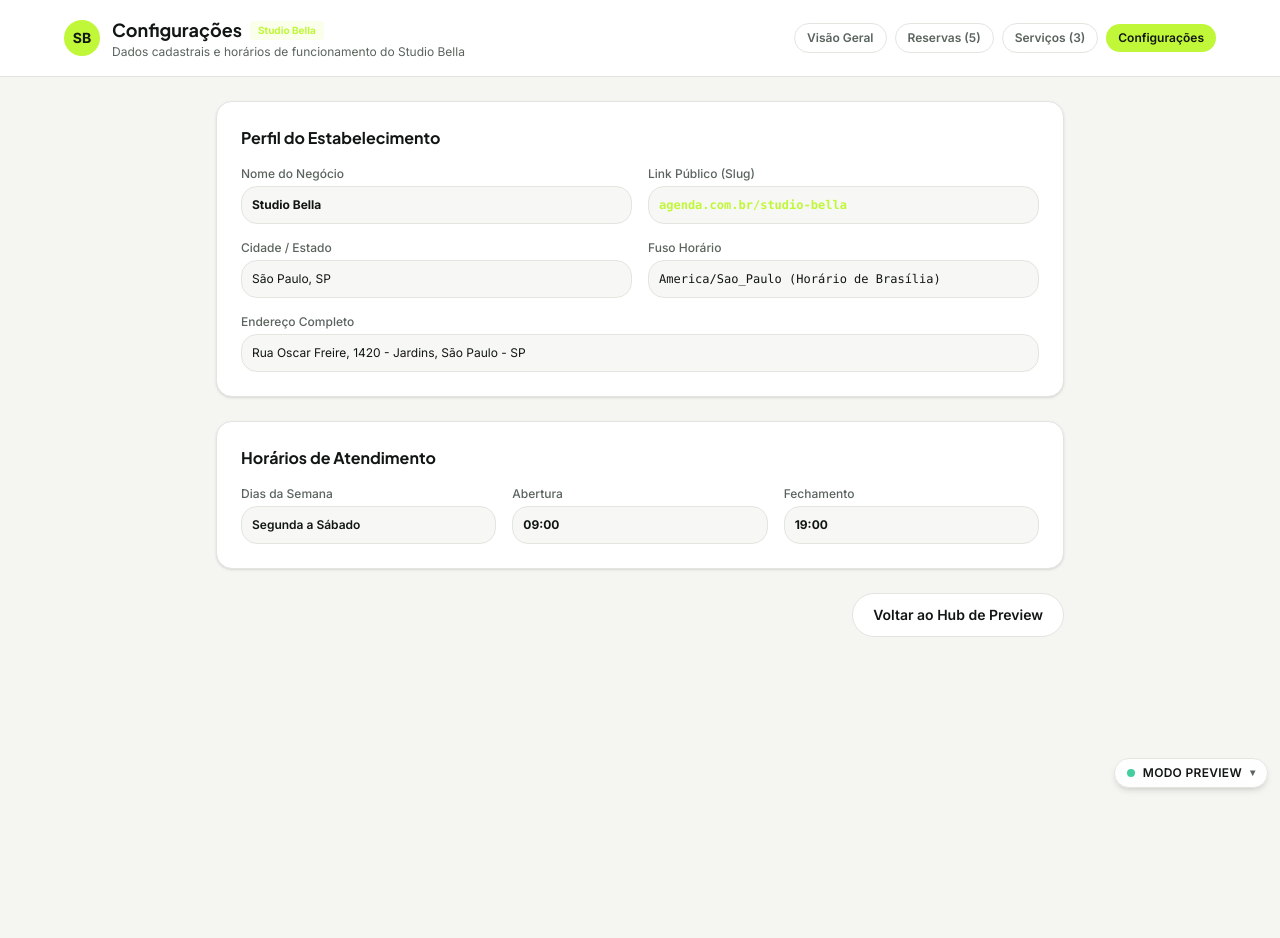
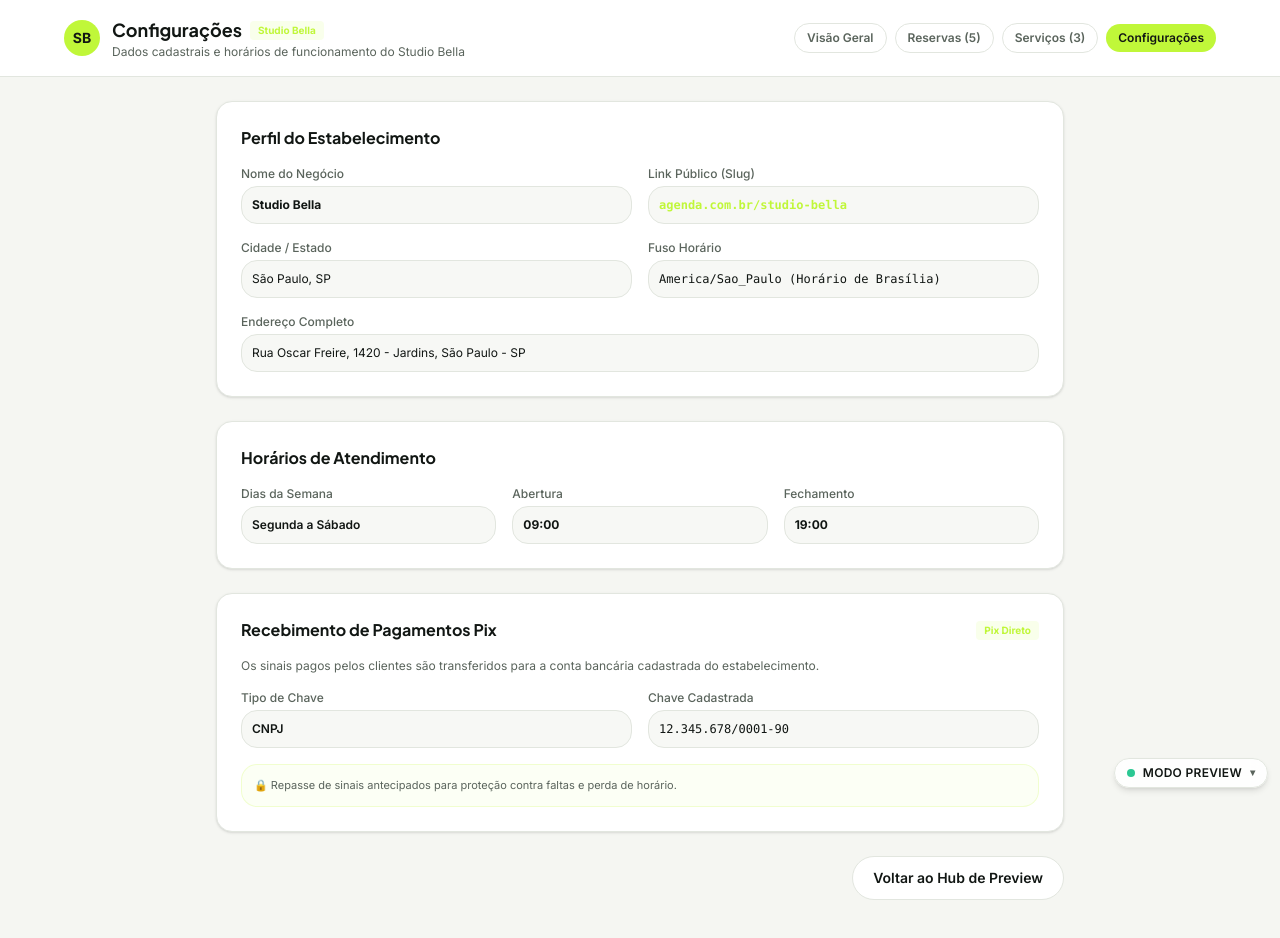
Before and after one commit to pixhora/agendaPIX, a Next.js app: page /preview/configuracoes in a window 1280 px wide. Shown: the top 938 px of the page. Before the commit the page ends 800 px from the top, so only its background shows below. Built offline with nearby package versions, Linux system fonts and the light colour scheme.

Commit message:
feat(ui): add Pix payout info card to preview configuracoes page
- Explains deposit transfer to business bank account via Pix key
- Shows registered key type and masked CNPJ
- Requested by Prisma UX audit (T6)

```diff
--- a/app/preview/configuracoes/page.tsx
+++ b/app/preview/configuracoes/page.tsx
@@ -133,6 +133,39 @@ export default function PreviewConfiguracoesPage() {
           </div>
         </div>
 
+        {/* Recebimento de Pagamentos Pix */}
+        <div className="rounded-2xl border border-border bg-surface p-6 shadow-sm space-y-4">
+          <div className="flex items-center justify-between">
+            <h2 className="font-display text-base font-bold text-foreground">
+              Recebimento de Pagamentos Pix
+            </h2>
+            <span className="rounded bg-primary/10 px-2 py-0.5 text-[10px] font-bold text-primary">
+              Pix Direto
+            </span>
+          </div>
+          <p className="text-xs text-muted-foreground">
+            Os sinais pagos pelos clientes são transferidos para a conta bancária cadastrada do estabelecimento.
+          </p>
+
+          <div className="grid grid-cols-1 sm:grid-cols-2 gap-4 text-xs">
+            <div>
+              <label className="block text-muted-foreground mb-1 font-medium">Tipo de Chave</label>
+              <div className="rounded-lg border border-border bg-muted/40 p-2.5 font-semibold text-foreground">
+                CNPJ
+              </div>
+            </div>
+            <div>
+              <label className="block text-muted-foreground mb-1 font-medium">Chave Cadastrada</label>
+              <div className="rounded-lg border border-border bg-muted/40 p-2.5 font-mono text-foreground">
+                12.345.678/0001-90
+              </div>
+            </div>
+          </div>
+          <div className="rounded-lg border border-primary/20 bg-primary/5 p-3 text-[11px] text-muted-foreground">
+            🔒 Repasse de sinais antecipados para proteção contra faltas e perda de horário.
+          </div>
+        </div>
+
         <div className="flex justify-end">
           <Button asChild variant="outline" className="min-h-11 font-semibold">
             <Link href="/preview">Voltar ao Hub de Preview</Link>
```
